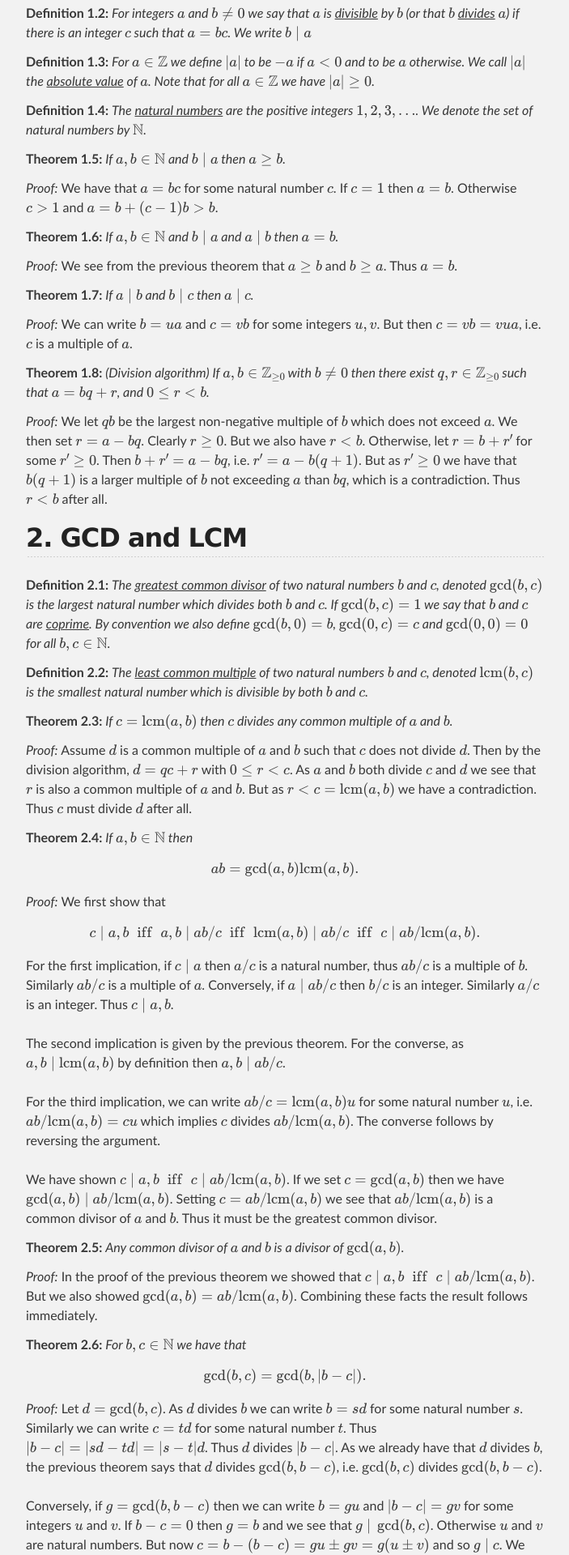
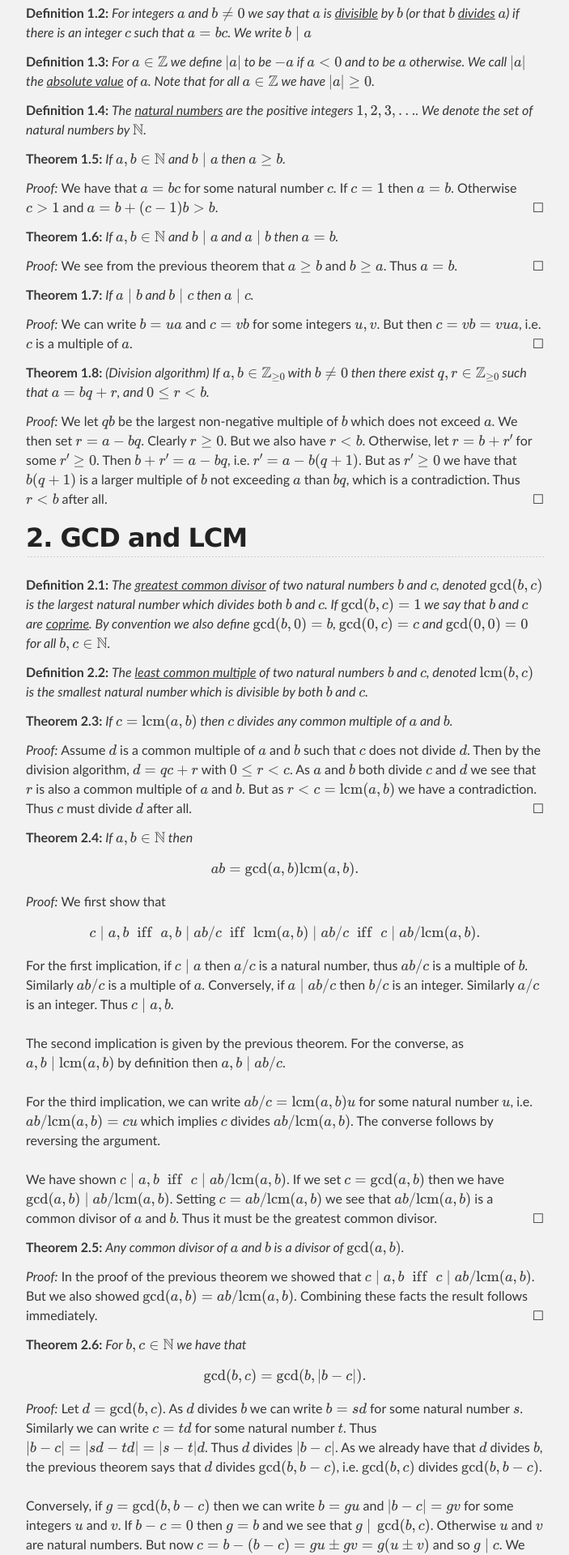
Before and after one commit to wbhart/SimpleMath, a Jekyll site: the page built from test.html, in a window 1280 px wide. Shown: the part 404-2324 px from the top of the page at 81% size, without its empty margins (288-991 px from the left). Built offline with Jekyll 4.4.1, drawn with Linux system fonts in a browser that asks for light colours; formulas are drawn with MathJax 3.

Commit message:
Update stylesheet.css

```diff
--- a/stylesheets/stylesheet.css
+++ b/stylesheets/stylesheet.css
@@ -326,7 +326,7 @@ proof:before {
 }
 
 proof:after {
-  content: "\2610"";
+  content: "\2610";
   float:right;
 }
 
```
